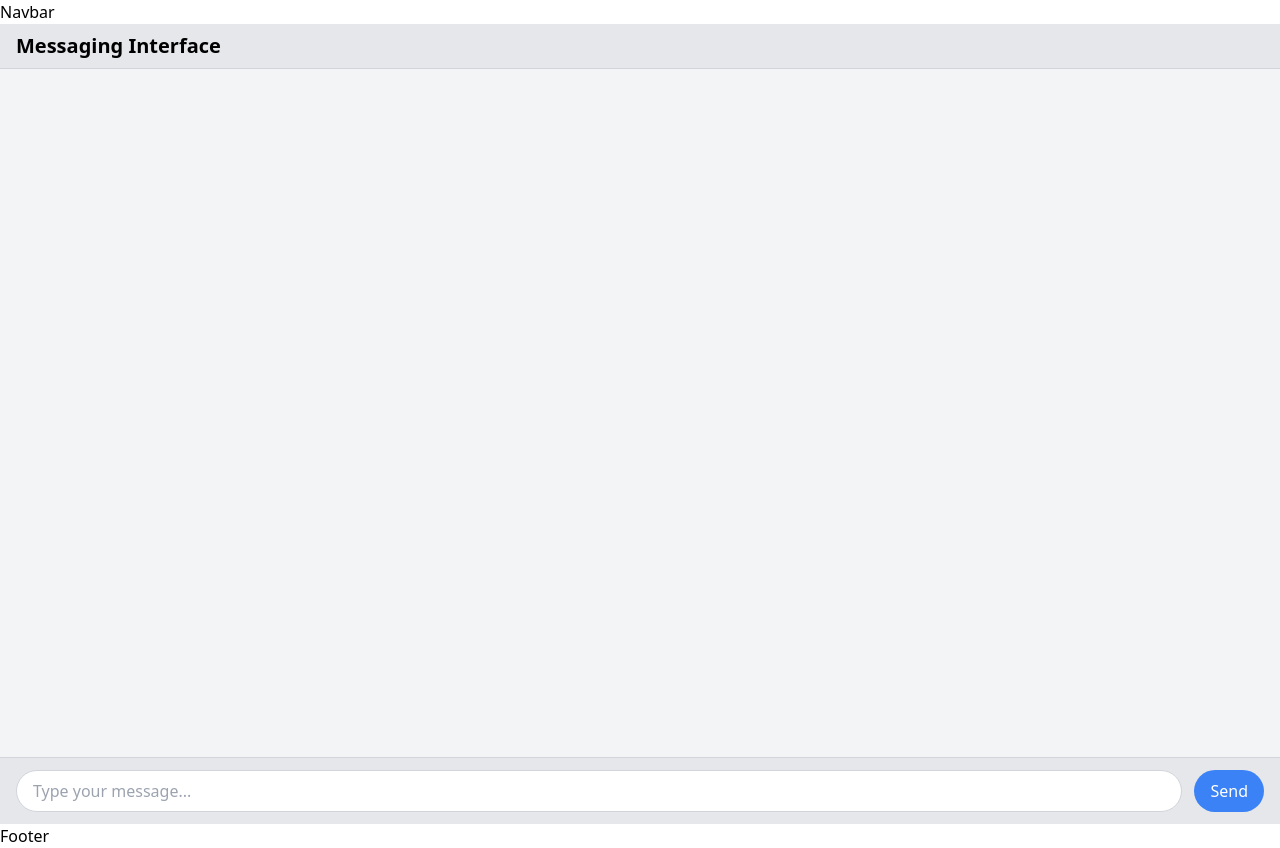
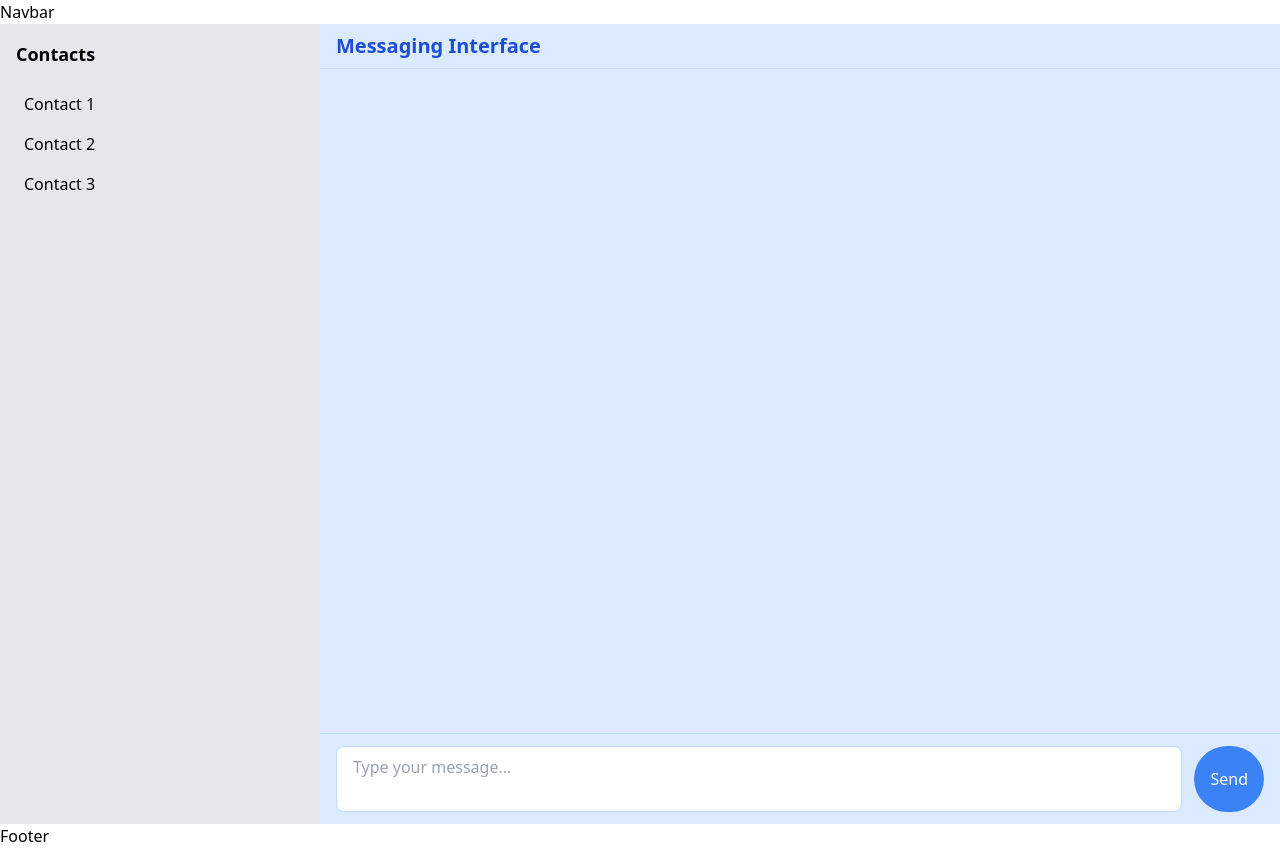
Before and after one commit to agastus047/village-hire, a Next.js app: page /messaging in a window 1280 px wide. Built offline with nearby package versions, Linux system fonts and the light colour scheme.

Commit message:
Messaging page recent message problem

```diff
--- a/src/pages/messaging/index.js
+++ b/src/pages/messaging/index.js
@@ -1,35 +1,76 @@
 // pages/MessagingPage.js
 
-import { useState } from 'react';
+import { useState, useRef, useEffect } from 'react';
 
 export default function MessagingPage() {
   const [messages, setMessages] = useState([]);
   const [newMessage, setNewMessage] = useState('');
+  const [contacts, setContacts] = useState(['Contact 1', 'Contact 2', 'Contact 3']); // Sample contacts
+  const messageRef = useRef(null);
+
+  useEffect(() => {
+    // Scroll to the bottom when messages change
+    messageRef.current.scrollIntoView({ behavior: 'smooth' });
+  }, [messages]);
 
   const sendMessage = () => {
     if (newMessage.trim() === '') return;
-    setMessages([...messages, { text: newMessage, sender: 'me' }]);
+    setMessages([...messages, { text: newMessage, sender: 'me' }]); // Prepend new message to the array
     setNewMessage('');
   };
 
+  const handleKeyPress = (e) => {
+    if (e.key === 'Enter') {
+      e.preventDefault(); // Prevents line break in textarea
+      sendMessage();
+    }
+  };
+
+  const handleContactClick = (contact) => {
+    console.log('Clicked on contact:', contact);
+    // Implement logic to load messages with the selected contact
+  };
+
   return (
-    <div className="flex flex-col h-screen">
-      <div className="bg-gray-200 py-2 px-4 flex-none border-b border-gray-300">
-        <h1 className="text-xl font-semibold">Messaging Interface</h1>
+    <div className="flex h-screen">
+      {/* Sidebar */}
+      <div className="bg-gray-200 w-1/4 p-4">
+        <h2 className="text-lg font-semibold mb-4">Contacts</h2>
+        <ul>
+          {contacts.map((contact, index) => (
+            <li key={index} className="cursor-pointer hover:bg-gray-300 rounded p-2" onClick={() => handleContactClick(contact)}>
+              {contact}
+            </li>
+          ))}
+        </ul>
       </div>
-      <div className="flex-1 flex flex-col-reverse bg-gray-100 overflow-y-auto px-4 py-3">
+      {/* Main Content */}
+      <div className="flex-1 flex flex-col">
+        <div className="bg-blue-100 py-2 px-4 flex-none border-b border-blue-200">
+          <h1 className="text-xl font-semibold text-blue-700">Messaging Interface</h1>
+        </div>
+        <div className="flex-1 flex flex-col-reverse bg-blue-100 overflow-y-auto px-4 py-3">
           {messages.map((message, index) => (
-          <div key={index} className={`flex mb-2 ${message.sender === 'me' ? 'justify-end' : 'justify-start'}`}>
-            <div className={`bg-white rounded-lg p-3 ${message.sender === 'me' ? 'ml-auto' : 'mr-auto'}`}>
+            <div key={index} className={`mb-2 ${message.sender === 'me' ? 'text-right' : 'text-left'}`}>
+              <div className={`bg-white rounded-lg p-3 max-w-xs ${message.sender === 'me' ? 'ml-auto' : 'mr-auto'}`}>
                 {message.text}
               </div>
+              <div className="text-xs text-gray-500 mt-1">{message.sender === 'me' ? 'You' : 'Other Person'}</div>
             </div>
           ))}
+          <div ref={messageRef}></div>
         </div>
-      <div className="bg-gray-200 py-3 px-4 flex-none border-t border-gray-300">
+        <div className="bg-blue-100 py-3 px-4 flex-none border-t border-blue-200">
           <div className="flex">
-          <input type="text" value={newMessage} onChange={(e) => setNewMessage(e.target.value)} className="flex-1 bg-white border border-gray-300 rounded-full py-2 px-4 focus:outline-none focus:ring focus:border-blue-300" placeholder="Type your message..." />
+            <textarea
+              value={newMessage}
+              onChange={(e) => setNewMessage(e.target.value)}
+              onKeyPress={handleKeyPress}
+              className="flex-1 bg-white border border-blue-200 rounded-lg py-2 px-4 focus:outline-none focus:ring focus:border-blue-300 resize-none"
+              placeholder="Type your message..."
+            />
             <button onClick={sendMessage} className="ml-3 bg-blue-500 text-white rounded-full py-2 px-4 hover:bg-blue-600 focus:outline-none focus:ring focus:border-blue-300">Send</button>
+          </div>
         </div>
       </div>
     </div>
```
Also changed, not shown: src/pages/joblist/index.js (added). Lines whose indentation alone changed are shown as unchanged.
